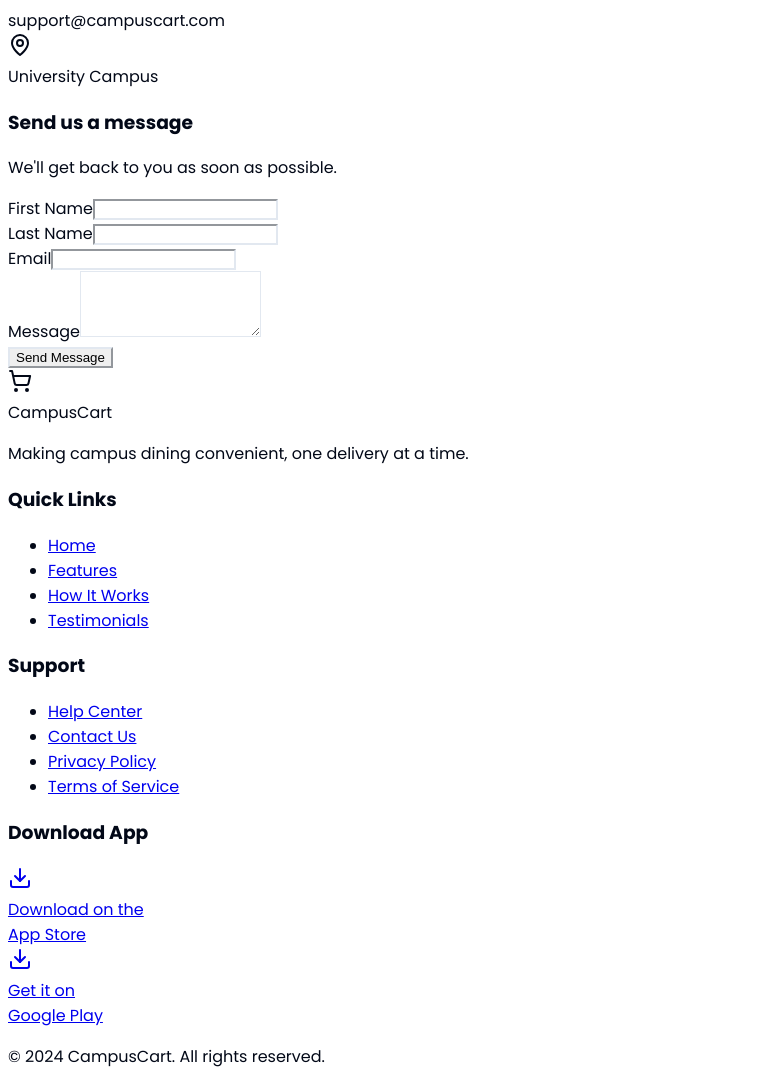
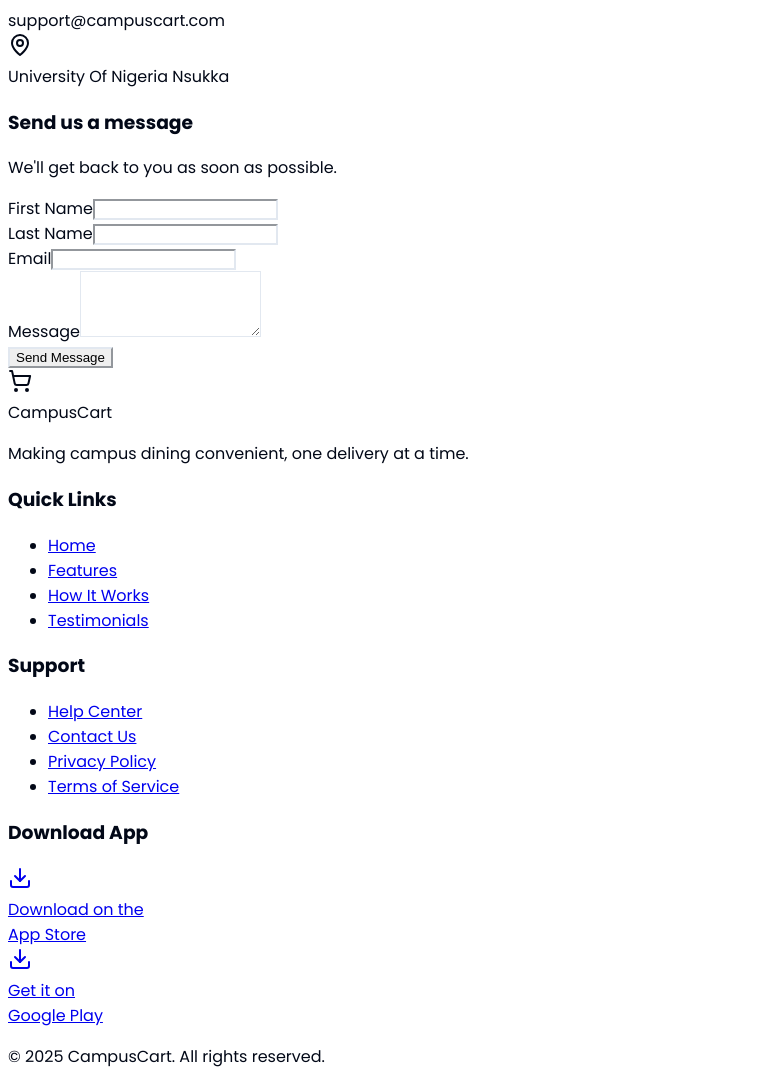
Before and after one commit to mylife-as-miles/CampusCart, a React (Vite) app in the folder landing-page/: page / in a window 1280 px wide. Shown: the part 4445-5524 px from the top of the page, without its empty margins (0-757 px from the left). Built offline with nearby package versions, Linux system fonts and the light colour scheme; the HTML template or start-up script is replaced by a standard one.

Commit message:
Update contact information and copyright year in App component
- Changed contact address from "University Campus" to "University Of Nigeria Nsukka".
- Updated copyright year from 2024 to 2025.

```diff
--- a/landing-page/src/App.tsx
+++ b/landing-page/src/App.tsx
@@ -575,7 +575,7 @@
                 {[
                   { icon: <Phone className="w-5 h-5" />, text: "1-800-CAMPUS" },
                   { icon: <Mail className="w-5 h-5" />, text: "support@campuscart.com" },
-                  { icon: <MapPin className="w-5 h-5" />, text: "University Campus" }
+                  { icon: <MapPin className="w-5 h-5" />, text: "University Of Nigeria Nsukka" }
                 ].map((contact, index) => (
                   <div key={index} className="flex items-center space-x-4">
                     <div className="w-10 h-10 bg-campusRed/10 rounded-lg flex items-center justify-center text-campusRed">
@@ -717,7 +717,7 @@
           </div>
 
           <div className="border-t border-gray-800 mt-8 pt-8 text-center text-gray-400">
-            <p>&copy; 2024 CampusCart. All rights reserved.</p>
+            <p>&copy; 2025 CampusCart. All rights reserved.</p>
           </div>
         </div>
       </footer>
```
